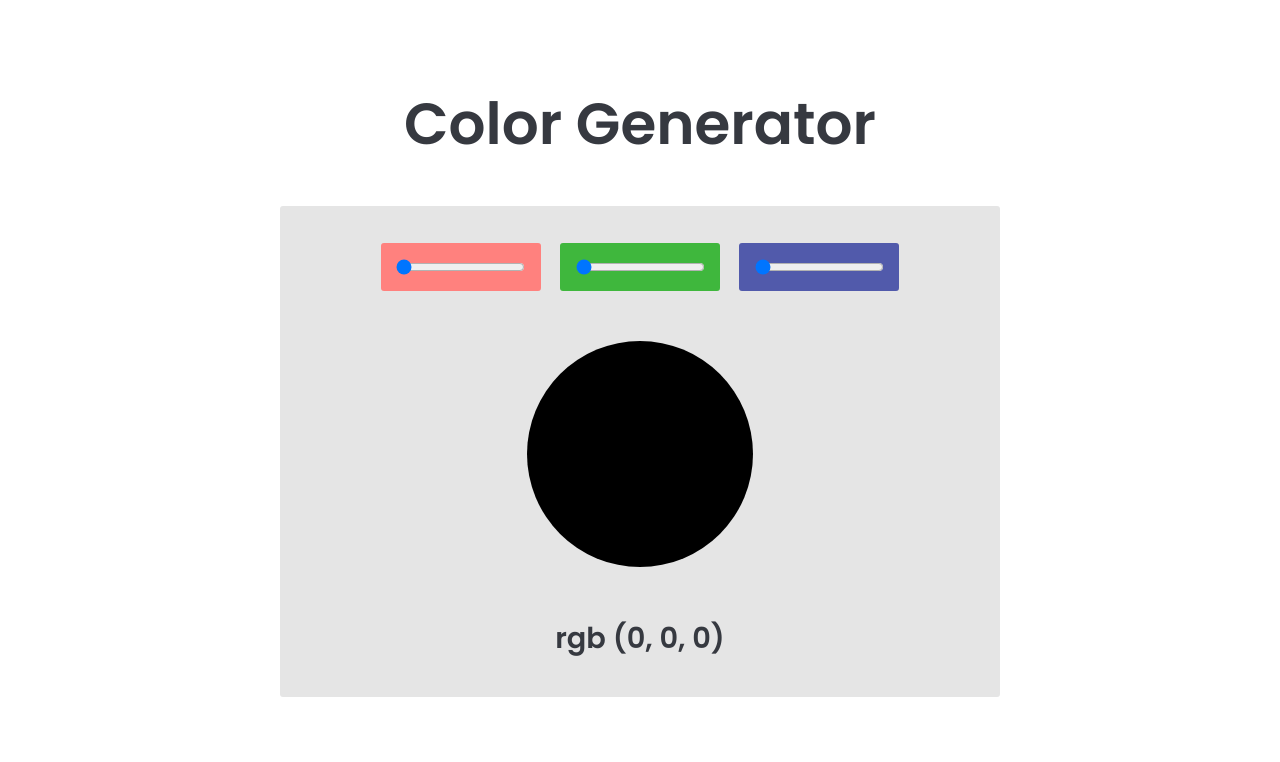
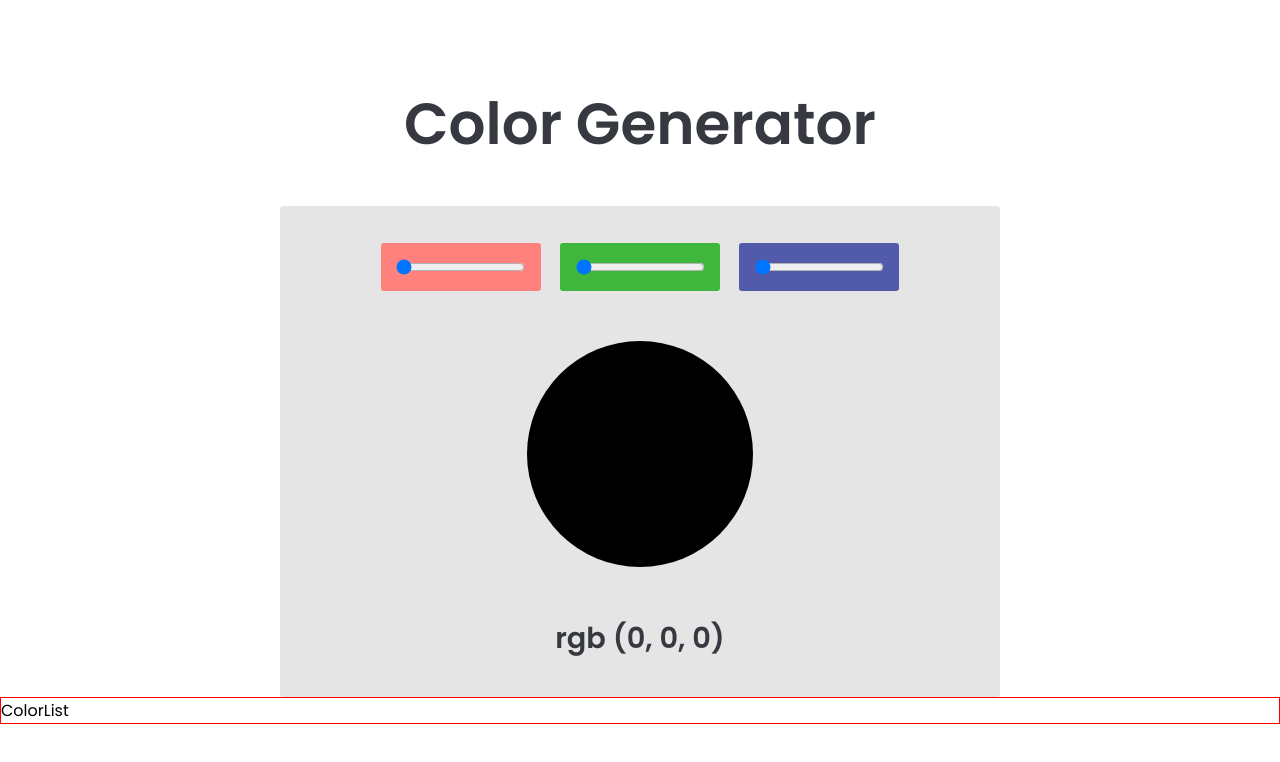
Before and after one commit to jbiers/color-generator, a React (Create React App) app: page / in a window 1280 px wide. Shown: the top 762 px of the page. Built offline with nearby package versions, Linux system fonts and the light colour scheme.

Commit message:
added color list structure

```diff
--- a/src/App.tsx
+++ b/src/App.tsx
@@ -1,12 +1,14 @@
 import { Header } from "./components/Header"
 import { ColorGenerator } from "./components/ColorGenerator"
 import { GlobalStyle } from "./styles/global"
+import { ColorList } from "./components/ColorList";
 
 export function App() {
   return (
     <>
       <Header />
       <ColorGenerator />
+      <ColorList />
 
       <GlobalStyle />
     </>
--- /dev/null
+++ b/src/components/ColorList/index.tsx
@@ -0,0 +1,9 @@
+import { Container } from "./styles";
+
+export function ColorList() {
+    return (
+        <Container>
+            ColorList
+        </Container>
+    )
+}
--- /dev/null
+++ b/src/components/ColorList/styles.ts
@@ -0,0 +1,5 @@
+import styled from "styled-components";
+
+export const Container = styled.section`
+    border: 1px solid red;
+`
```
